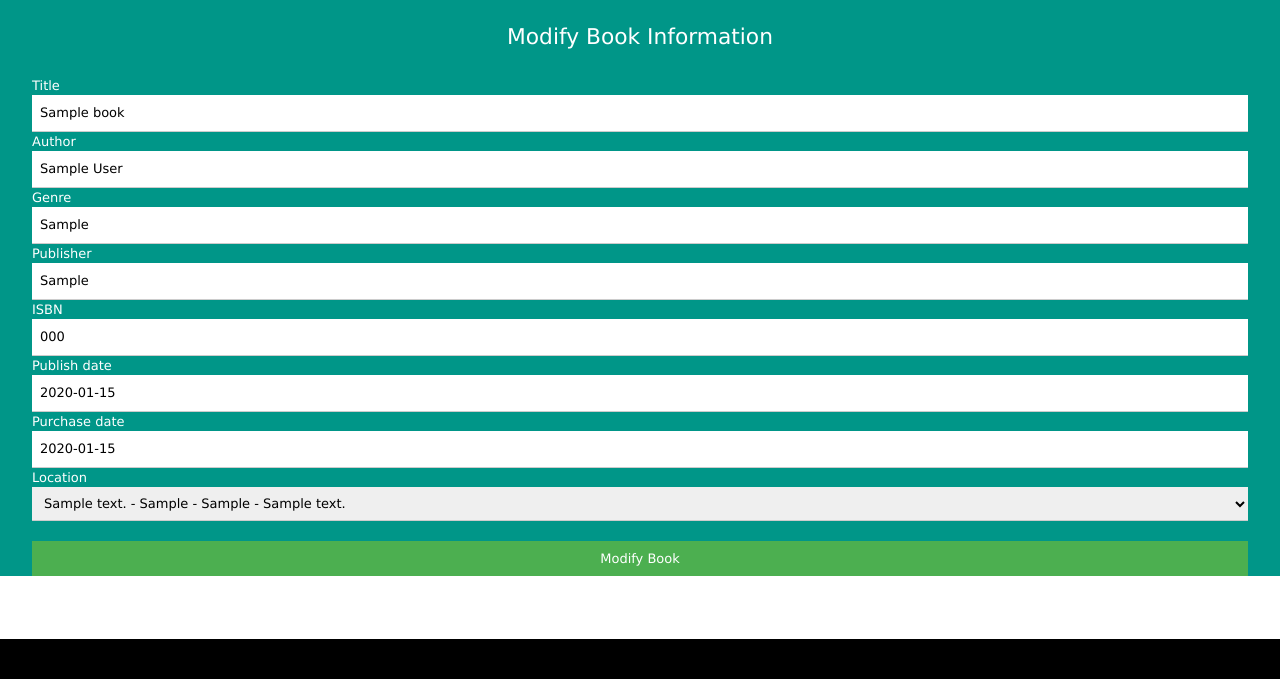
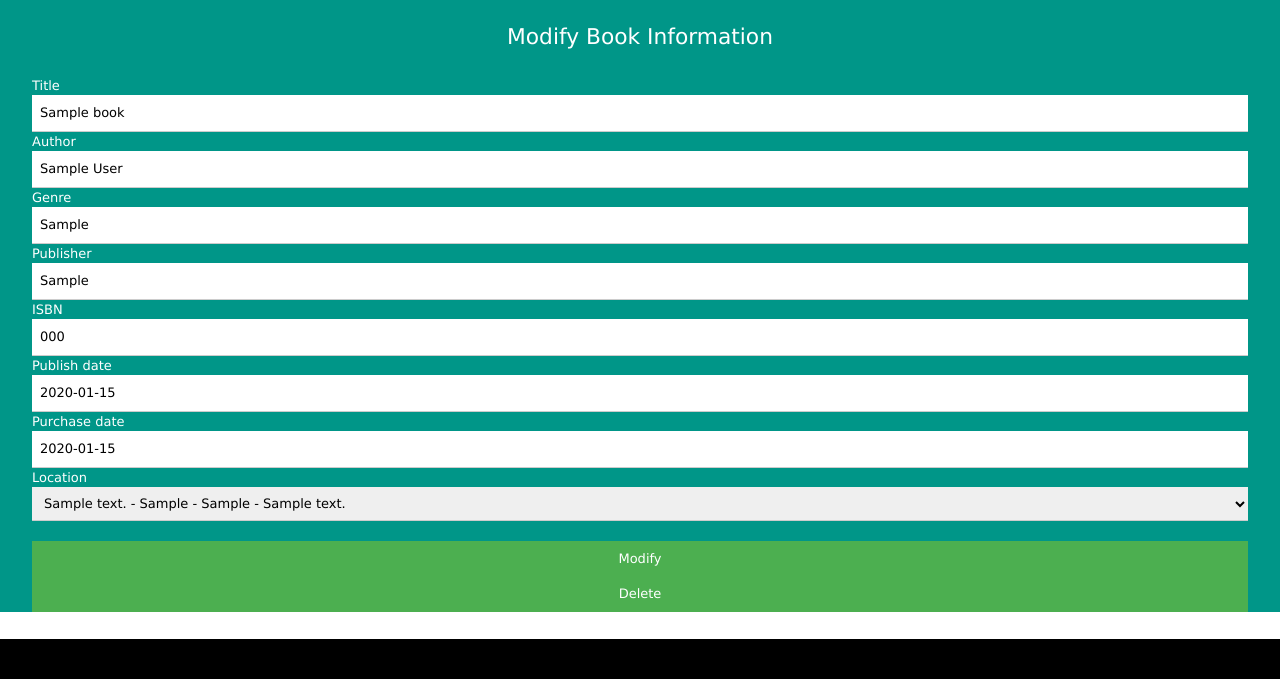
Before and after one commit to samuelmovi/django_library_manager, a Django app: page /books/1/ in a window 1280 px wide. Shown: the part 121-800 px from the top of the page. Run offline with Django 3.2, Linux system fonts and the light colour scheme; a user stored in the database is signed in; tables that the repository leaves empty hold one stand-in row (values such as "Sample post").

Commit message:
new modify/delete scheme for site workingas expected

```diff
--- a/library/templates/library/book_info.html
+++ b/library/templates/library/book_info.html
@@ -11,7 +11,7 @@
 	  {% if action == 'new' %}
 	  <form action="{% url 'library:new_book' %}" method='post'>
 	  {% elif action == 'modify' %}
-	  <form action="{% url 'library:book_modifier' book.id %}" method='post'>
+	  <form action="{% url 'library:book_info' book.id %}" method='post'>
 	  {% endif %}
 		{% csrf_token %}
 	  <input type='hidden' name='bookID' value='{{book.id}}'>
@@ -42,7 +42,10 @@
 			{% endif %}
 		</select>
 	<br/>
-	<button type="submit" class="w3-button w3-green w3-block w3-hover-black">{% trans 'Modify Book' %}</button>
+	<button type="submit" name="action" value="modify" class="w3-button w3-green w3-block w3-hover-black">
+		{% trans 'Modify'%}</button>
+	<button type="submit" name="action" value="delete" class="w3-button w3-green w3-block w3-hover-black">
+		{% trans 'Delete'%}</button>
 	</form>
     </div>
   </div>
--- a/library/views.py
+++ b/library/views.py
@@ -126,11 +126,6 @@
 
     def get(self, request, book_id, **kwargs):
         try:
-            # check csrf
-            request.csrf_processing_done = False
-            reason = CsrfViewMiddleware().process_view(request, None, (), {})
-            if reason is not None:
-                return reason
             book = Book.objects.get(pk=book_id)
             # prepare location drop-down data
             all_locations = Location.objects.order_by('address')
@@ -151,8 +146,28 @@
             print("[!] Error processing request: {}".format(e))
             return redirect('/bad_data/')
 
-    def post(self, request):
-        pass
+    def post(self, request, book_id):
+        # check csrf
+        request.csrf_processing_done = False
+        reason = CsrfViewMiddleware().process_view(request, None, (), {})
+        if reason is not None:
+            return reason
+        # for k, v in request.POST.items():
+        #    print('\t> {}: {}'.format(k, v))
+        # SELECT ACTION
+        if request.POST.get('action') == 'modify':
+            book = Book.objects.get(pk=book_id)
+            for field in self.model_fields:
+                book.__dict__[field] = request.POST.get(field, None)
+            # update modification date field
+            book.modified = timezone.now()
+            book.save()
+        elif request.POST.get('action') == 'delete':
+            # deleting db model entry
+            Book.objects.filter(pk=book_id).delete()
+        else:
+            return redirect('/bad_data/')
+        return redirect('/books/')
 
 
 class NewBook(LoginRequiredMixin, View):
```
Also changed, not shown: CHANGELOG.md.
